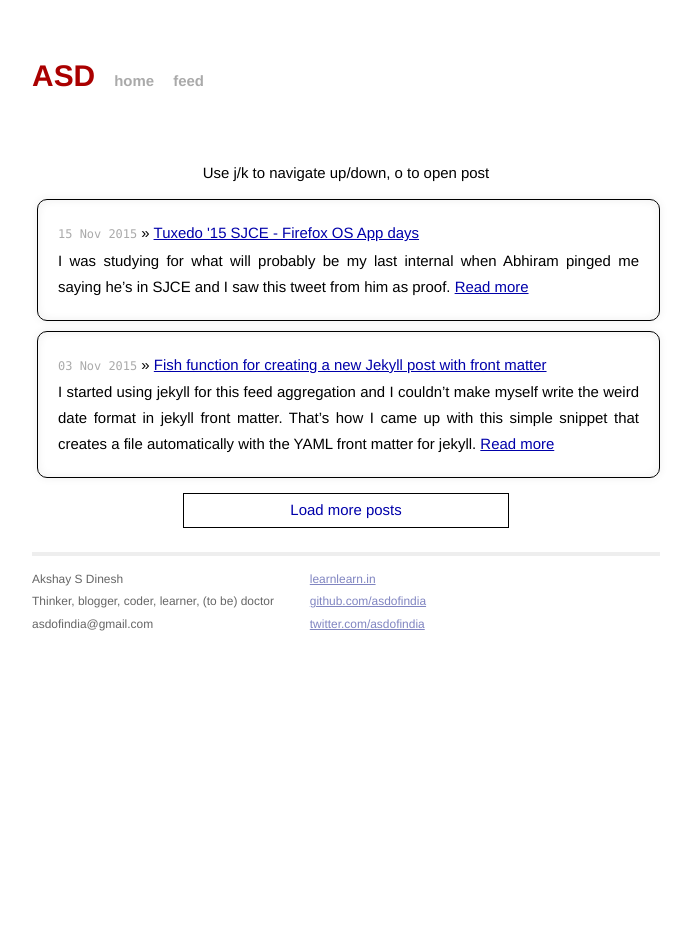
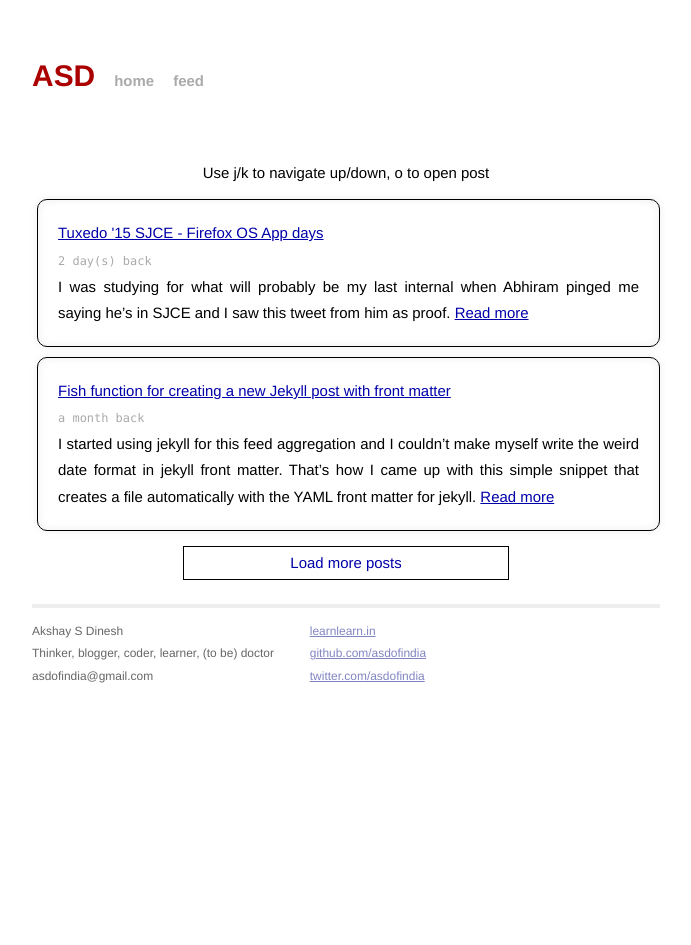
Before and after one commit to asdofindia/asdofindia.github.io, a Jekyll site: the page built from index.html, in a window 1280 px wide. Shown: the whole page, without its empty margins (294-985 px from the left). Built offline with Jekyll 4.4.1, drawn with Linux system fonts in a browser that asks for light colours; Markdown is read by kramdown in place of the engine named in the settings; the list of posts is cut into pages by our own code.

Commit message:
better dates

```diff
--- a/_layouts/post.html
+++ b/_layouts/post.html
@@ -3,6 +3,6 @@ layout: default
 ---
 <article>
 <h2><a href="{{ page.url }}">{{ page.title }}</a></h2>
-<p class="meta">{{ page.date | date_to_string }}</p>
+<p class="meta">{{ page.date | date: "%a, %b %d '%y at %I:%M %p" }}</p>
 {{ content }}
 </article>
--- a/index.html
+++ b/index.html
@@ -10,7 +10,38 @@ scripts: ["jquery-2.1.4.min", "mousetrap.min", "main"]
   <articles>
   <ul class="articles posts">
     {% for post in paginator.posts %}
-      <li class="post"><span>{{ post.date | date_to_string }}</span> &raquo; <a href="{{ post.url }}">{{ post.title }}</a><br>{{post.excerpt | strip_html }} <a href="{{ post.url }}" class="readMore">Read more</a></li>
+      <li class="post">
+          <a href="{{ post.url }}">{{ post.title }}</a>
+          <br>
+          <span>
+          {% assign postDate = post.date | date: "%s" %}
+          {% assign dateDiff = 'now' | date: "%s" | minus:postDate %}
+          {% if dateDiff < 60 %}
+          {{ dateDiff }} second(s) back
+          {% elsif dateDiff < 3600 %}
+          {{ dateDiff | divided_by:60 }} minute(s) back
+          {% elsif dateDiff < 86400 %}
+          {{ dateDiff | divided_by:3600 }} hour(s) back
+          {% elsif dateDiff < 345600 %}
+          {{ dateDiff | divided_by:86400 }} day(s) back
+          {% elsif dateDiff < 518400 %}
+          almost a week back
+          {% elsif dateDiff < 864000 %}
+          one week back
+          {% elsif dateDiff < 1209600 %}
+          two weeks back
+          {% elsif dateDiff < 2592000 %}
+          a month back
+          {% elsif dateDiff < 31536000 %}
+          {{ dateDiff | divided_by:2592000 }} month(s) back
+          {% else %}
+          {{ post.date | date: "%a, %b %d '%y at %I:%M %p" }}
+          {% endif %}
+          </span>
+          <br>
+          {{post.excerpt | strip_html }}
+          <a href="{{ post.url }}" class="readMore">Read more</a>
+      </li>
     {% endfor %}
   </ul>
   </articles>
```
